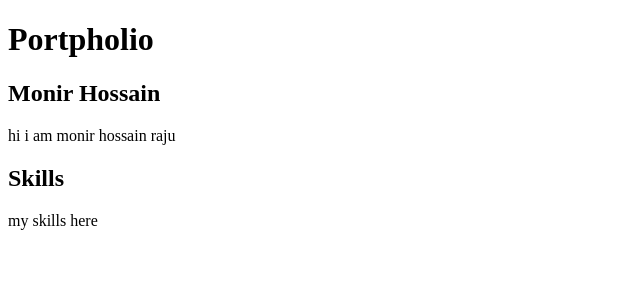
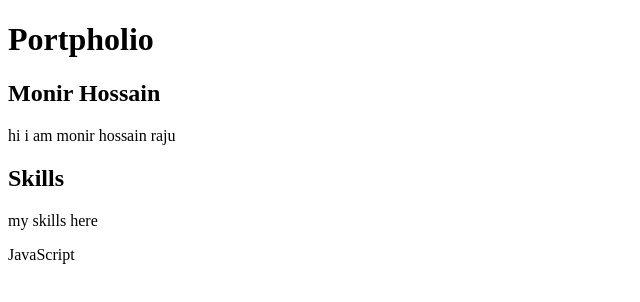
Before and after one commit to monirHRaju/git-review, a plain HTML site: page index.html in a window 1280 px wide. Shown: the whole page, without its empty margins (0-640 px from the left). Drawn offline with Linux system fonts and the light colour scheme.

Commit message:
update from main

```diff
--- a/index.html
+++ b/index.html
@@ -14,6 +14,7 @@
     <section>
         <h1>Skills</h1>
         <p>my skills here</p>
+        <p>JavaScript</p>
     </section>
 </body>
 </html>
```
